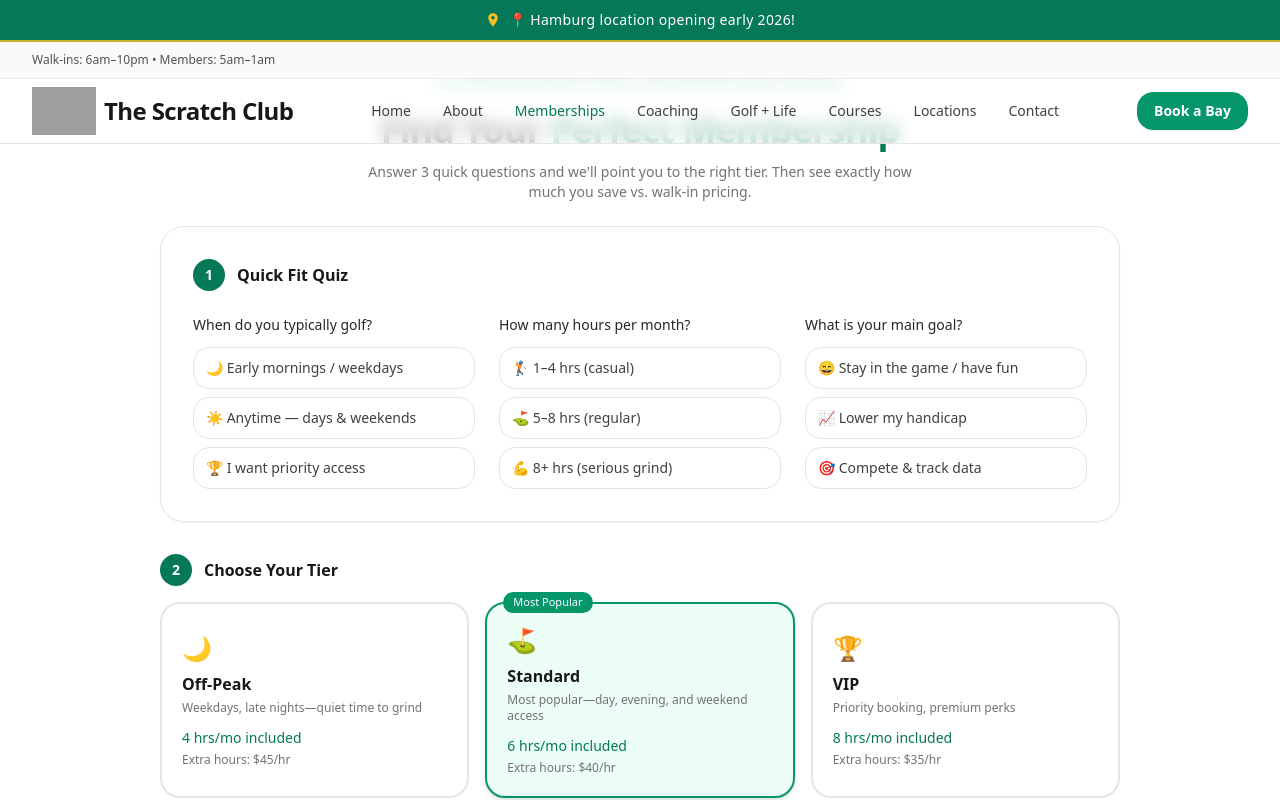
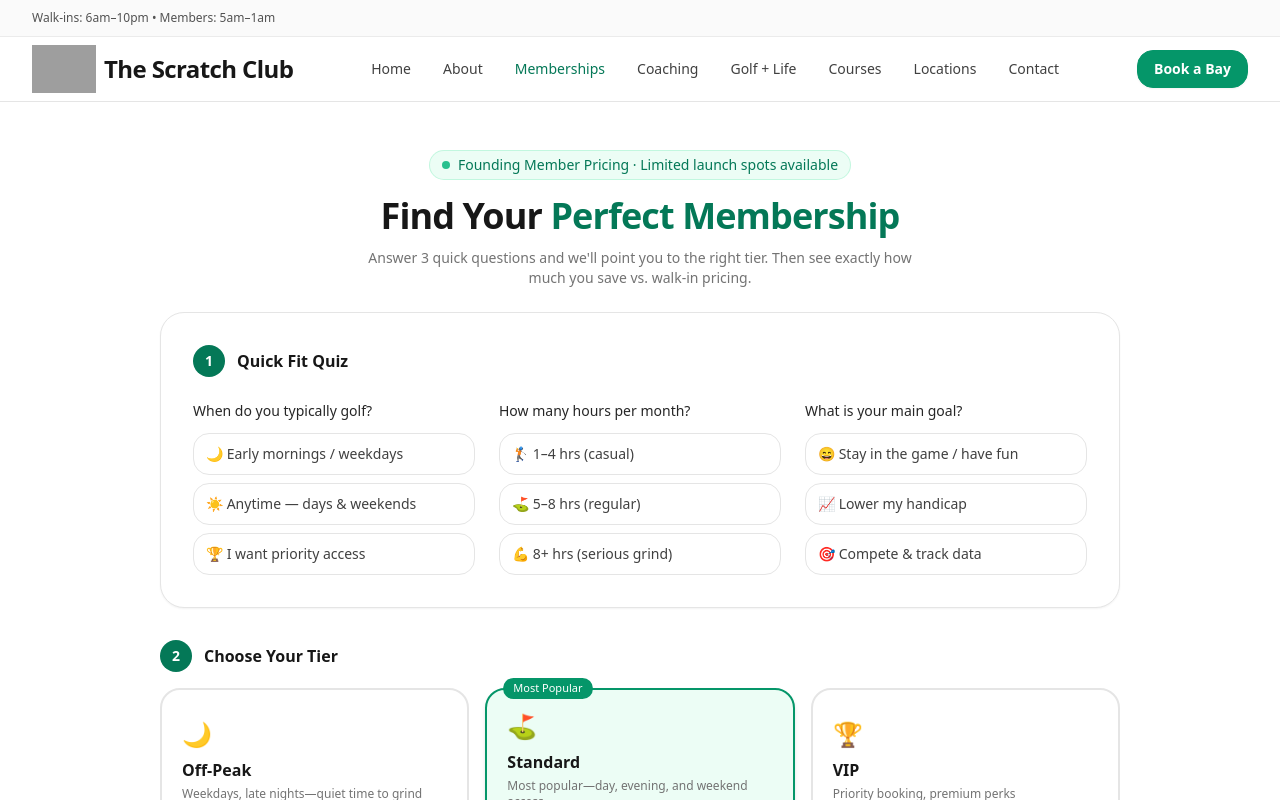
Before and after one commit to piersonshawn99/thescratchclub, a Next.js app: page /memberships in a window 1280 px wide. Shown: the top 800 px of the page. Built offline with nearby package versions, Linux system fonts and the light colour scheme; grey boxes are pictures that could not be loaded.

Commit message:
feat: membership page redesign, header fix, announcement bar fade

```diff
--- a/app/layout.tsx
+++ b/app/layout.tsx
@@ -17,7 +17,7 @@ export default function RootLayout({ children }: { children: React.ReactNode })
     <html lang="en" suppressHydrationWarning className="scroll-smooth">
       <body className="min-h-screen flex flex-col bg-white text-neutral-900 antialiased pt-[env(safe-area-inset-top)]">
         <Header />
-        <main className="flex-1">{children}</main>
+        <main className="flex-1 pt-[110px]">{children}</main>
         <Footer />
       </body>
     </html>
--- a/components/AnnouncementBar.tsx
+++ b/components/AnnouncementBar.tsx
@@ -44,7 +44,7 @@ export default function AnnouncementBar({
   config?: AnnouncementConfig | null;
 }) {
   const [visible, setVisible] = useState(false);
-  const [expanded, setExpanded] = useState(false);
+  const [hiding, setHiding] = useState(false);
 
   const key = useMemo(() => {
     if (!config) return null;
@@ -72,7 +72,25 @@ export default function AnnouncementBar({
       const dismissed = localStorage.getItem(key);
       if (dismissed === "1") return;
     }
+
+    // Show the bar
     setVisible(true);
+
+    // After 5 seconds, start the slide-up fade-out
+    const hideTimer = setTimeout(() => {
+      setHiding(true);
+    }, 5000);
+
+    // After animation completes (600ms), fully remove it
+    const removeTimer = setTimeout(() => {
+      setVisible(false);
+      setHiding(false);
+    }, 5600);
+
+    return () => {
+      clearTimeout(hideTimer);
+      clearTimeout(removeTimer);
+    };
   }, [config, key]);
 
   if (!config || !visible) return null;
@@ -82,7 +100,6 @@ export default function AnnouncementBar({
     href,
     ctaLabel = "Learn more",
     variant = "emerald",
-    dismissible = false,
   } = config;
 
   const pinIcon = (
@@ -90,7 +107,7 @@ export default function AnnouncementBar({
       xmlns="http://www.w3.org/2000/svg"
       viewBox="0 0 24 24"
       fill="currentColor"
-      className="h-4 w-4 text-amber-400 mr-2 inline-block"
+      className="h-4 w-4 text-amber-400 mr-2 inline-block shrink-0"
     >
       <path d="M12 2C8.13 2 5 5.13 5 9c0 5.25 7 13 7 13s7-7.75 7-13c0-3.87-3.13-7-7-7zm0 9.5A2.5 2.5 0 1 1 12 6a2.5 2.5 0 0 1 0 5.5z" />
     </svg>
@@ -127,9 +144,20 @@ export default function AnnouncementBar({
   );
 
   return (
-
-    <div className={`${classesFor(variant)} print:hidden border-b-2 border-amber-400/80`}>
-        <div className="hidden sm:block">{full}</div>
+    <div
+      className={`
+        ${classesFor(variant)}
+        print:hidden border-b-2 border-amber-400/80
+        overflow-hidden
+        transition-all duration-600 ease-in-out
+        ${hiding
+          ? "max-h-0 opacity-0 border-b-0"
+          : "max-h-20 opacity-100"
+        }
+      `}
+      style={{ transitionDuration: "600ms" }}
+    >
+      <div className="hidden sm:block">{full}</div>
       <div className="block sm:hidden">{mobileCollapsed}</div>
     </div>
   );
--- a/components/Header.tsx
+++ b/components/Header.tsx
@@ -253,8 +253,6 @@ export default function Header() {
           </div>
         </header>
       </div>
-
-      <div id="header-spacer" className="h-[112px] md:h-[173px]" />
     </>
   );
 }
--- a/components/memberships/MembershipsClient.tsx
+++ b/components/memberships/MembershipsClient.tsx
@@ -221,7 +221,7 @@ export default function MembershipsClient() {
       <div className="mx-auto max-w-5xl px-4 sm:px-6 lg:px-8">
 
         {/* Hero */}
-        <section className="pt-16 pb-6 text-center">
+        <section className="pt-10 pb-6 text-center">
           <div className="inline-flex items-center gap-2 rounded-full border border-emerald-200/60 bg-emerald-50 px-3 py-1 text-sm text-emerald-700">
             <span className="h-2 w-2 rounded-full bg-emerald-500 animate-pulse" />
             Founding Member Pricing · Limited launch spots available
```
